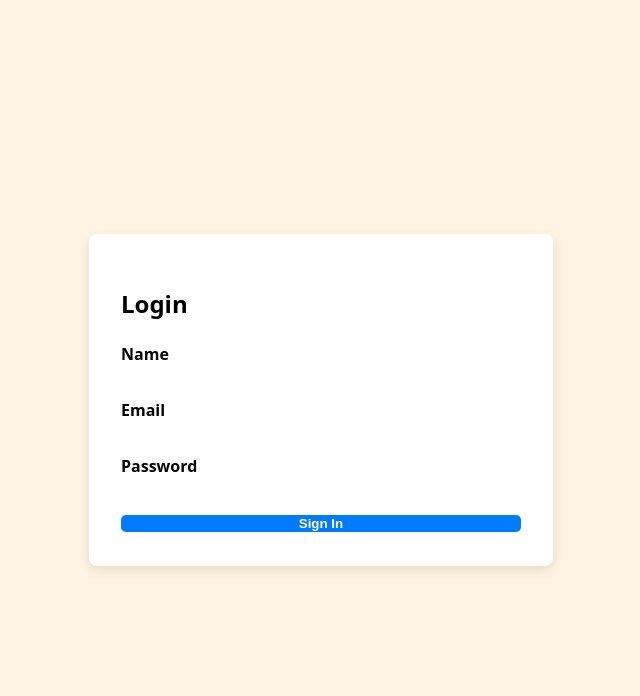
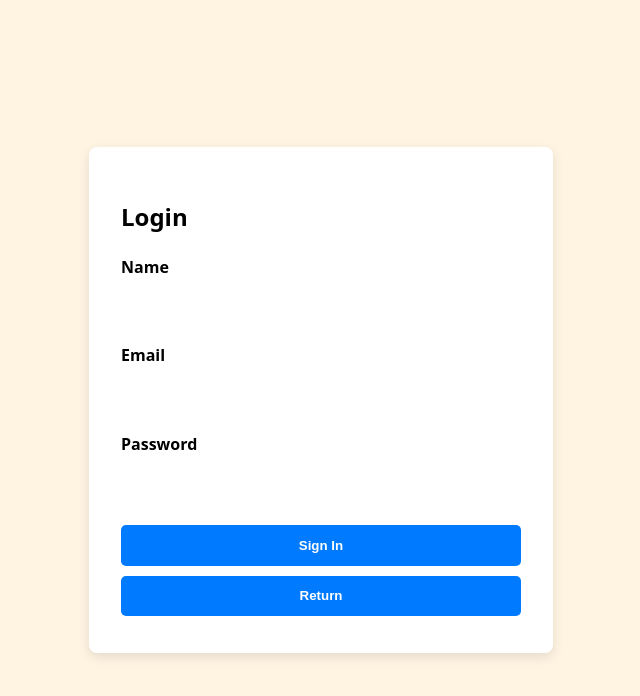
Before and after one commit to OluwadamilareSunmola/cityplanner, a React (Vite) app in the folder frontend/: page /signup in a window 1280 px wide. Shown: the top 696 px of the page, without its empty margins (319-959 px from the left). Built offline with nearby package versions, Linux system fonts and the light colour scheme.

Commit message:
functional sign up

```diff
--- a/frontend/src/pages/Signup.jsx
+++ b/frontend/src/pages/Signup.jsx
@@ -1,48 +1,87 @@
 import { useState } from "react";
+import { auth, db } from "../firebase";
+import { createUserWithEmailAndPassword } from "firebase/auth";
 import { useNavigate } from "react-router-dom";
+import { doc, setDoc, serverTimestamp } from "firebase/firestore";
+
 
 function Signup() {
-  const [name, setName] = useState("");
   const [email, setEmail] = useState("");
   const [password, setPassword] = useState("");
+  const [name, setName] = useState("");
   const navigate = useNavigate();
 
-  const handleSubmit = (e) => {
+  // Creates user profile from email
+  const SignUpUser = async (email, name, password) => {
+    try {
+      const userCredential = await createUserWithEmailAndPassword(
+        auth,
+        email,
+        password
+      );
+      const user = userCredential.user;
+
+      //Adds user to db
+      await setDoc(doc(db, "users", user.uid), {
+        name: name,
+        email: email,
+        joined: serverTimestamp(),
+      });
+      navigate("/home");
+    } catch (error) {
+      //gives an error message based on the type of error
+      const errorCode = error.code;
+      const errorMessage = error.message;
+
+      switch (errorCode) {
+        case "auth/weak-password":
+          alert("Password is too weak. It should be at least 6 characters.");
+          break;
+        case "auth/invalid-email":
+          alert("Invalid email address.");
+          break;
+        default:
+          alert("Signup error: " + errorMessage);
+          break;
+      }
+    }
+  };
+
+  //checks the fields are filled
+  const handleSignup = async (e) => {
     e.preventDefault();
-    if (name && email && password) {
-      console.log("Logging in:", email);
-      navigate("/home");
-    } else {
-    }
+    if (!email || !password || !name) return alert("Please fill in all fields");
+    await SignUpUser(email, name, password);
   };
 
   return (
     <div className="wrapper-login">
-      <form onSubmit={handleSubmit}>
+      <form onSubmit={handleSignup}>
         <h2>Login</h2>
 
         <label>Name</label>
-        <input
+        <input className="mb-[1rem] px-0 py-[.8rem]"
           type="text"
-          value={email}
-          onChange={(e) => setEmail(e.target.value)}
+          value={name}
+          onChange={(e) => setName(e.target.value)}
         />
 
         <label>Email</label>
-        <input
+        <input className="mb-[1rem] px-0 py-[.8rem]"
           type="email"
           value={email}
           onChange={(e) => setEmail(e.target.value)}
         />
 
         <label>Password</label>
-        <input
+        <input className="mb-[1rem] px-0 py-[.8rem]"
           type="password"
           value={password}
           onChange={(e) => setPassword(e.target.value)}
         />
 
-        <button type="submit">Sign In</button>
+        <button className="my-[0.3rem] rounded-md p-[0.8rem]"  type="submit" >Sign In</button>
+        <button className="my-[0.3rem] rounded-md p-[0.8rem]"  onClick={() => navigate("/")}>Return</button>
       </form>
     </div>
   );
```
